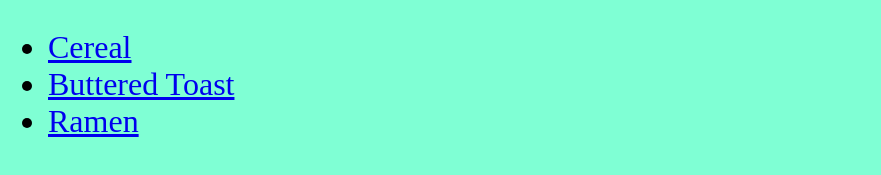
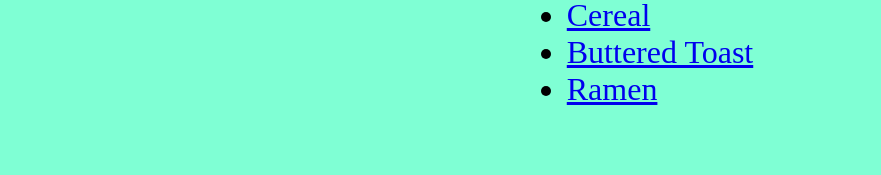
Before and after one commit to wise-guru/odin-recipes, a plain HTML site: page index.html in a window 1280 px wide. Shown: the part 383-558 px from the top of the page, without its empty margins (0-881 px from the left). Drawn offline with Linux system fonts and the light colour scheme.

Commit message:
Center recipe list

```diff
--- a/style.css
+++ b/style.css
@@ -9,6 +9,8 @@ img {
 
 ul.center {
     font-size: 32px;
+    display: table;
+    margin: auto;
 }
 
 html {
```
